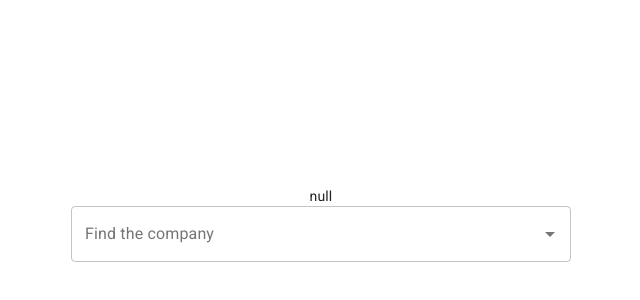
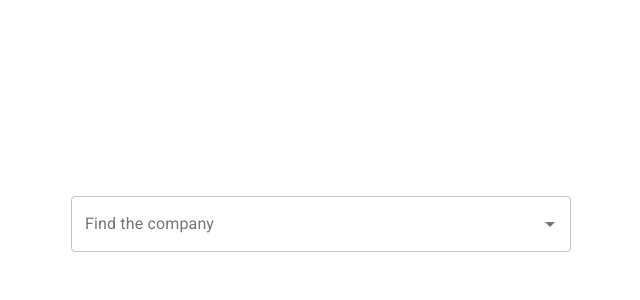
Before and after one commit to felipe-muner/scammer-agents, a Next.js app: page / in a window 1280 px wide. Shown: the part 176-476 px from the top of the page, without its empty margins (319-959 px from the left). Built offline with nearby package versions, Linux system fonts and the light colour scheme.

Commit message:
show company only if exists

```diff
--- a/pages/index.tsx
+++ b/pages/index.tsx
@@ -16,8 +16,6 @@ export default function Home() {
 
   const [selected, setSelected] = React.useState<{ title: string, year: number } | null>(null);
 
-  const changedVal = (obj: { title: string, year: number } | null) => console.log(obj)
-
   return (
     <div className={styles.container}>
       <Head>
@@ -27,7 +25,7 @@ export default function Home() {
       </Head>
 
       <main className={styles.main}>
-        {JSON.stringify(selected) || 123}
+        {selected && JSON.stringify(selected)}
         <Autocomplete
           getOptionSelected={(option, value) => option.title === value.title}
           onChange={(e, v) => setSelected(v)}
@@ -35,10 +33,7 @@ export default function Home() {
           options={top100Films}
           getOptionLabel={(option) => option.title}
           style={{ width: 500 }}
-          renderInput={(params) => {
-            return <TextField {...params} label="Find the company" variant="outlined" />
-          }
-          }
+          renderInput={(params) => <TextField {...params} label="Find the company" variant="outlined" />}
         />
 
 
```
